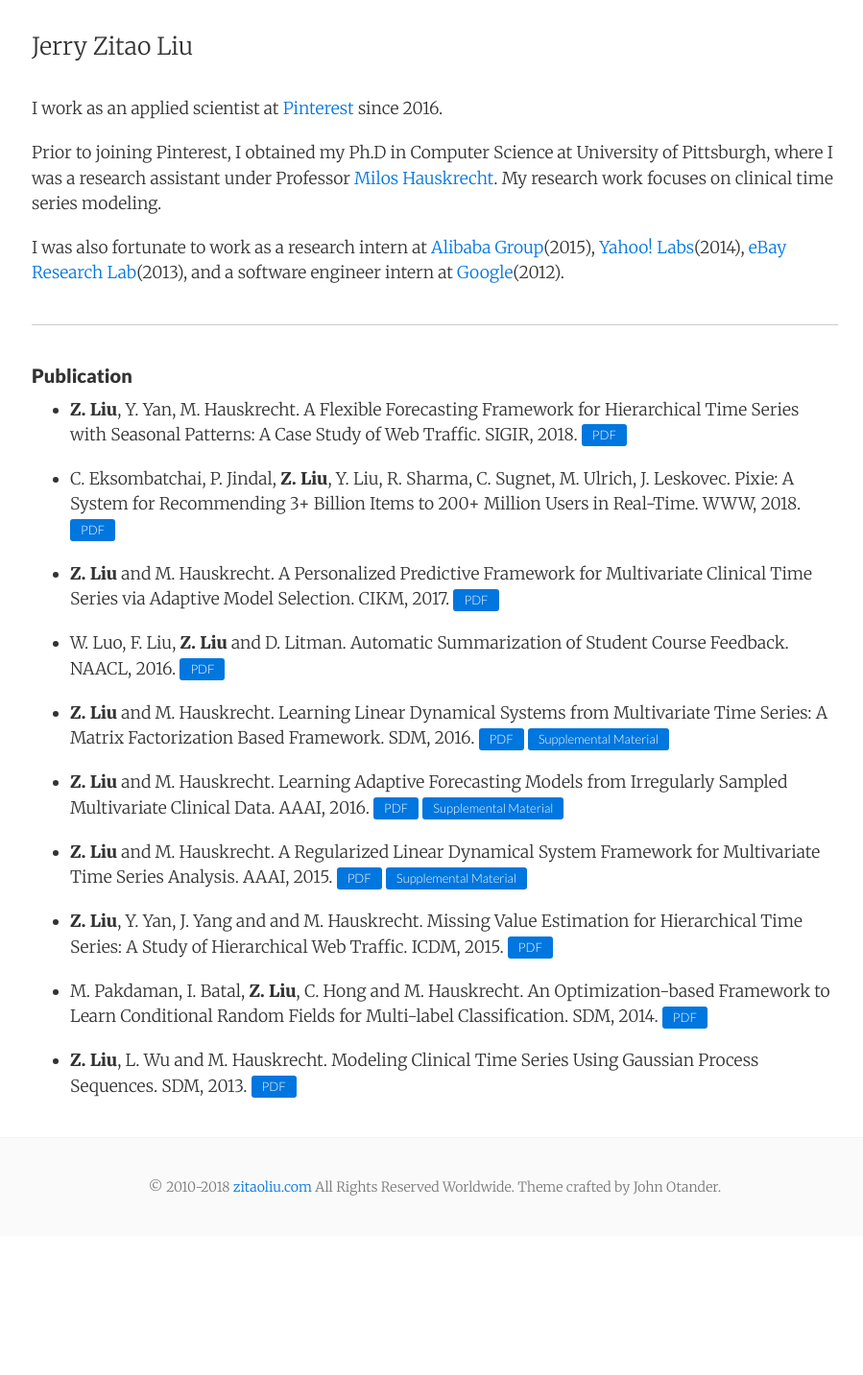
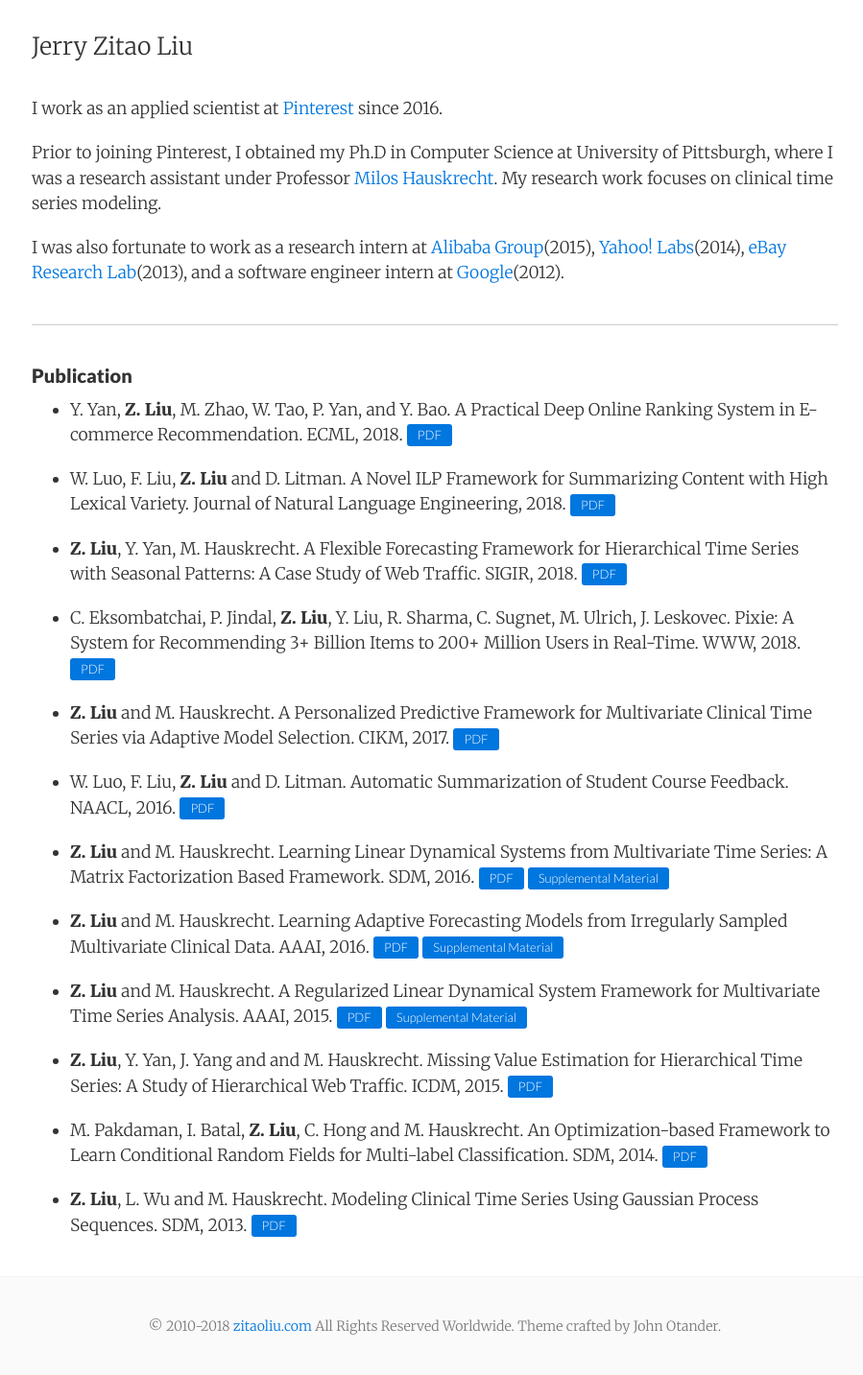
Before and after one commit to zitaoliu/zitaoliu.github.io, a Jekyll site: the page built from index.html, in a window 1280 px wide. Shown: the whole page at 96% size, without its empty margins (187-1086 px from the left). Built offline with Jekyll 4.4.1, drawn with Linux system fonts in a browser that asks for light colours; nearby versions of some CDN libraries; before the commit the page ends 1288 px from its top, so only the background shows below that.

Commit message:
add ecml

```diff
--- a/_includes/index_content.md
+++ b/_includes/index_content.md
@@ -8,6 +8,10 @@ I was also fortunate to work as a research intern at [Alibaba Group](http://data
 * * *
 
 #### Publication
+
+* Y. Yan, **Z. Liu**, M. Zhao, W. Tao, P. Yan, and Y. Bao. A Practical Deep Online Ranking System in E-commerce Recommendation. ECML, 2018. <a href="{{ site.baseurl }}/download/" class="button button-blue button-small">PDF</a>
+
+* W. Luo, F. Liu, **Z. Liu** and D. Litman. A Novel ILP Framework for Summarizing Content with High Lexical Variety. Journal of Natural Language Engineering, 2018. <a href="{{ site.baseurl }}/download/" class="button button-blue button-small">PDF</a>
 
 * **Z. Liu**, Y. Yan, M. Hauskrecht. A Flexible Forecasting Framework for Hierarchical Time Series with Seasonal Patterns: A Case Study of Web Traffic. SIGIR, 2018. <a href="{{ site.baseurl }}/download/" class="button button-blue button-small">PDF</a>
 
```
